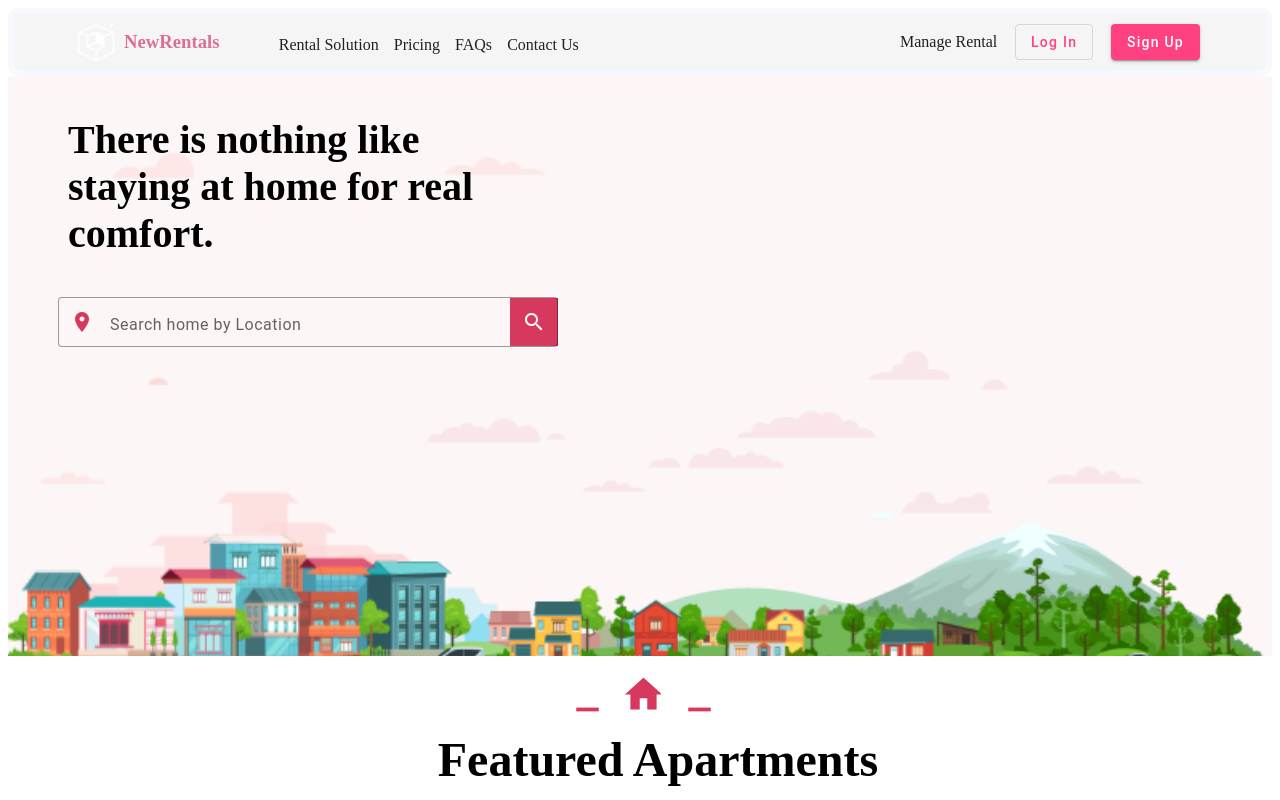
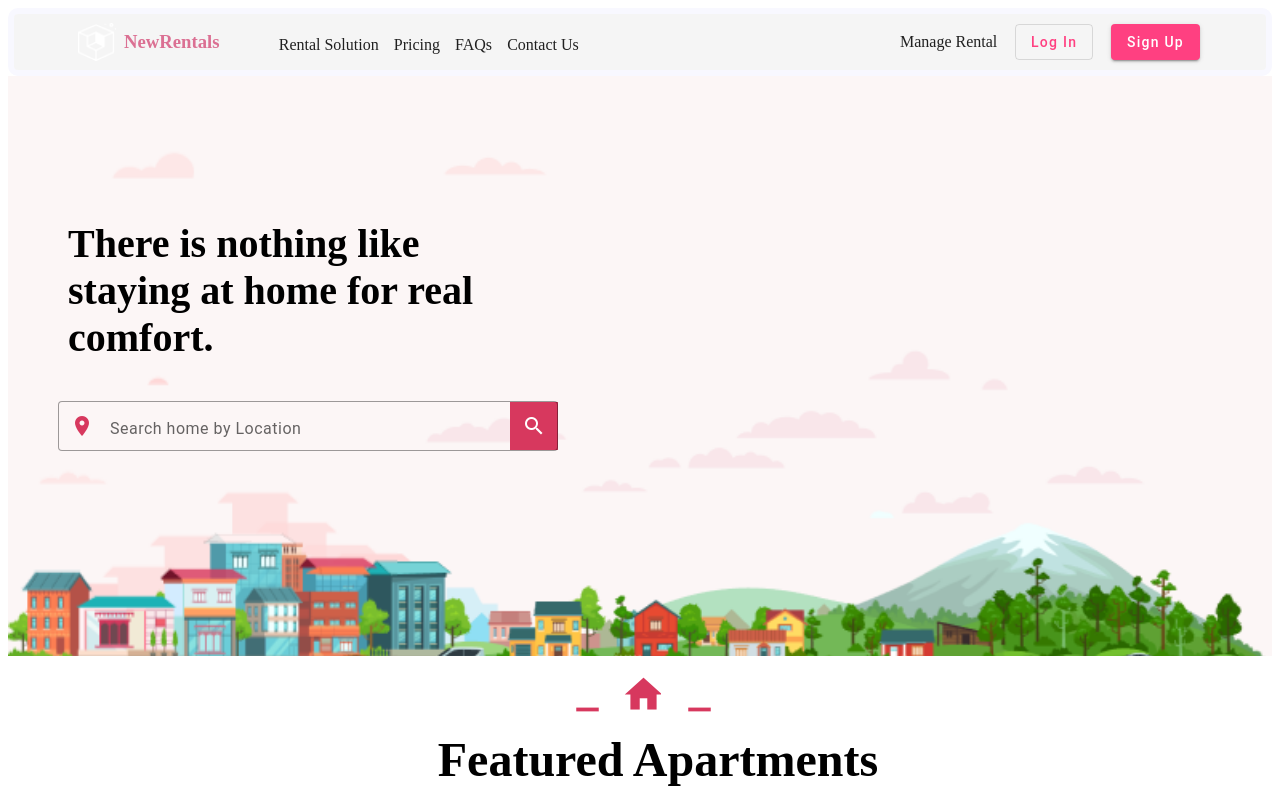
Before and after one commit to tsehringyangden/ui-assignment2, an Angular app: page / in a window 1280 px wide. Shown: the top 800 px of the page. Built offline with nearby package versions, Linux system fonts and the light colour scheme.

Commit message:
fix: removed the unused images

```diff
--- a/src/app/choose-us/choose-us.component.scss
+++ b/src/app/choose-us/choose-us.component.scss
@@ -63,7 +63,7 @@
       &-title {
         font-size: 20px;
         margin-left: 28px;
-        color: $black-1;
+        color: $black;
       }
     }
   }
--- a/src/app/new-rentals/new-rentals.component.scss
+++ b/src/app/new-rentals/new-rentals.component.scss
@@ -79,6 +79,7 @@
       padding: 0 60px;
       &-title {
         font-size: 40px;
+        margin-top: 30%;
         @media screen and (max-width: 600px) {
           font-size: 14px;
         }
--- a/src/assets/styles/_variables.scss
+++ b/src/assets/styles/_variables.scss
@@ -1,7 +1,6 @@
 $white: #FFFFFF;
 $cerise: #D7385E;
 $black: #000000;
-$black-1: rgba($black,1);
 $black-6: rgba($black,0.6);
 $whitesmoke: #F5F5F5;
 $black-5: rgba($black,0.5);
```
Also changed, not shown: src/assets/images/home-bg.png (deleted), src/assets/images/home.jpg (deleted).
